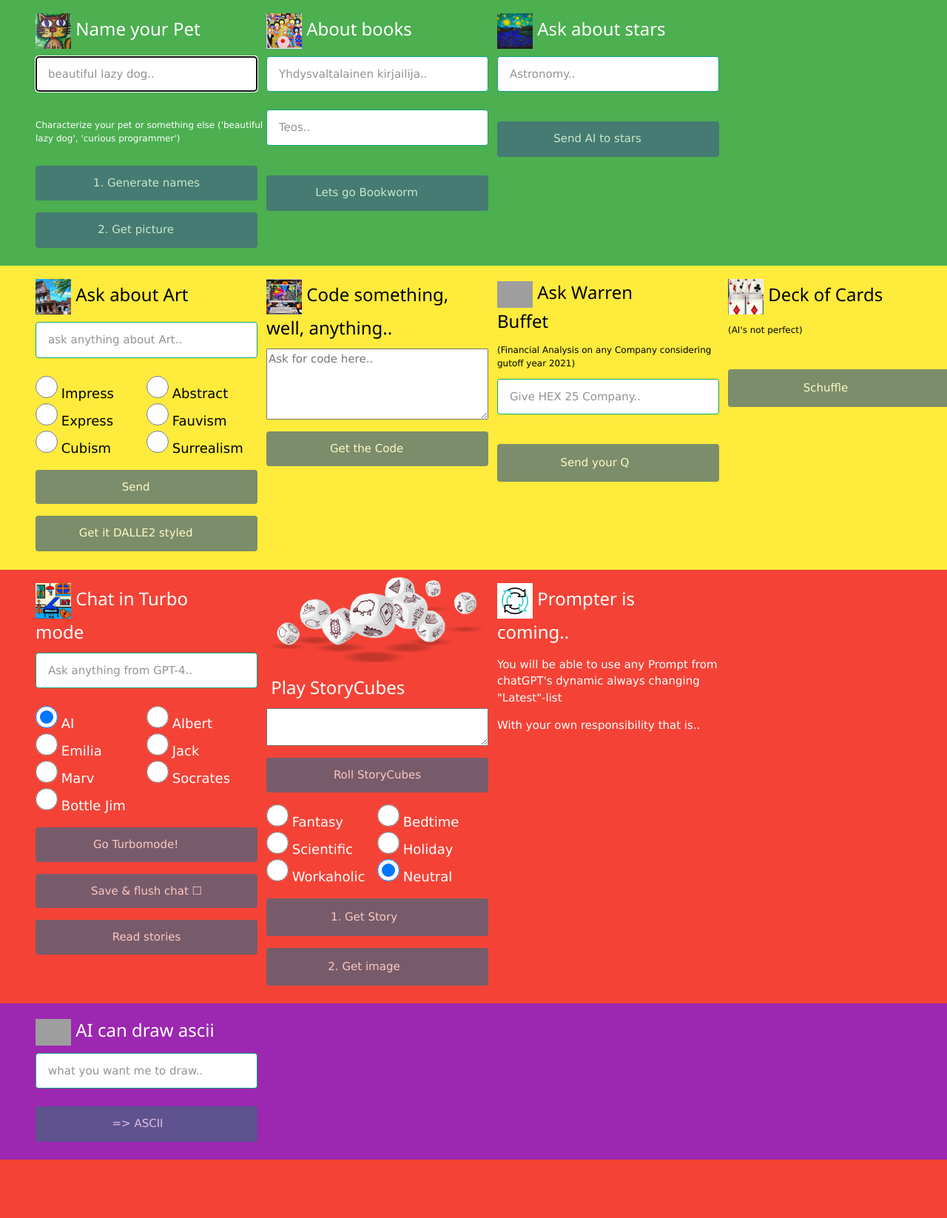
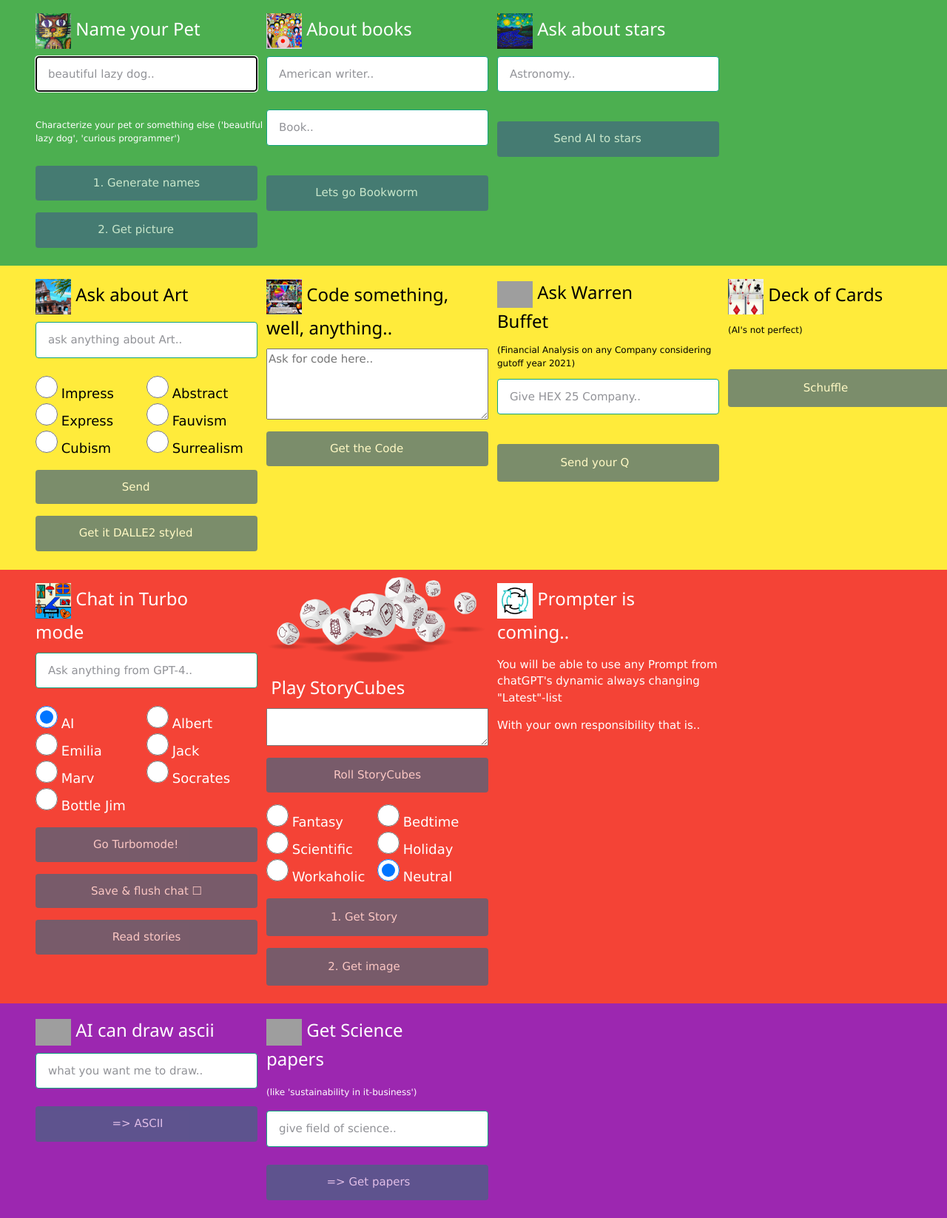
Before and after one commit to jtapiovaara/djangoAI, a Django app: template templates/index.html in a window 1280 px wide. Shown: the part 23-1669 px from the top of the page at 74% size. Before the commit the page ends 1590 px from the top, so only its background shows below. Run offline with Django 3.2, Linux system fonts and the light colour scheme; the template is opened without the code that fills it, so the values that code supplies are empty; some libraries are stand-ins or nearby versions; grey boxes are pictures that could not be loaded.

Commit message:
Added getscience function

```diff
--- a/animals/models.py
+++ b/animals/models.py
@@ -23,8 +23,8 @@ class Chat(models.Model):
         return self.name
 
     @classmethod
-    def talteen(cls, name, dialoque):
-        chat = cls(name=name, dialoque=dialoque)
+    def talteen(cls, name, dialoque, personality):
+        chat = cls(name=name, dialoque=dialoque, personality_id=Personality.objects.get(name__exact=personality).id)
         return chat
 
 
--- a/animals/urls.py
+++ b/animals/urls.py
@@ -22,4 +22,5 @@ urlpatterns = [
     path('askbuffet/', views.askbuffet, name='askbuffet'),
     path('justdraw/', views.justdraw, name='justdraw'),
     path('chatimage/<chat_id>', views.chatimage, name='chatimage'),
+    path('getscience/', views.getscience, name='getscience'),
 ]
--- a/templates/index.html
+++ b/templates/index.html
@@ -178,8 +178,8 @@
                  class="icon">&nbsp;About books</h3>
             <div>
                 <form>
-                    <input type="text" name="kirjalija" placeholder="Yhdysvaltalainen kirjailija..">
-                    <input type="text" name="kirja" placeholder="Teos..">
+                    <input type="text" name="kirjalija" placeholder="American writer..">
+                    <input type="text" name="kirja" placeholder="Book..">
                     <button type="submit"
                             class="w3-margin-top"
                             hx-get="{% url 'kirjallisuus' %}"
@@ -507,6 +507,29 @@
             <div id="asciiart"></div>
         </div>
     </div>
+    <div class="w3-container w3-cell w3-quarter w3-margin-bottom" id="sciences">
+        <div class="w3-padding" >
+            <h3><img src="{% static 'science.png' %}"
+                 class="icon">&nbsp;Get Science papers</h3>
+                <p><small>(like 'sustainability in it-business')</small></p>
+            <form>
+                <input type="text"
+                       id="sciencequestions"
+                       name="scienceq"
+                       onfocus="this.value=''"
+                       placeholder="give field of science..">
+                <button type="submit"
+                        hx-get="{% url 'getscience' %}"
+                        hx-include="[name='scienceq']"
+                        hx-target="#sciencerefs">&nbsp;=>&nbsp;Get papers&nbsp;<img class="htmx-indicator w3-circle"
+                                                      src="{% static 'books.gif' %}"
+                                                      style="width: 24px">
+                </button>
+            </form>
+
+            <div id="sciencerefs"></div>
+        </div>
+    </div>
 </div>
 </body>
 <script>
--- /dev/null
+++ b/templates/partials/drawascii.html
@@ -0,0 +1 @@
+<pre>{{ context.reply }}</pre>
```
Also changed, not shown: animals/views.py (+41 -10 lines).
